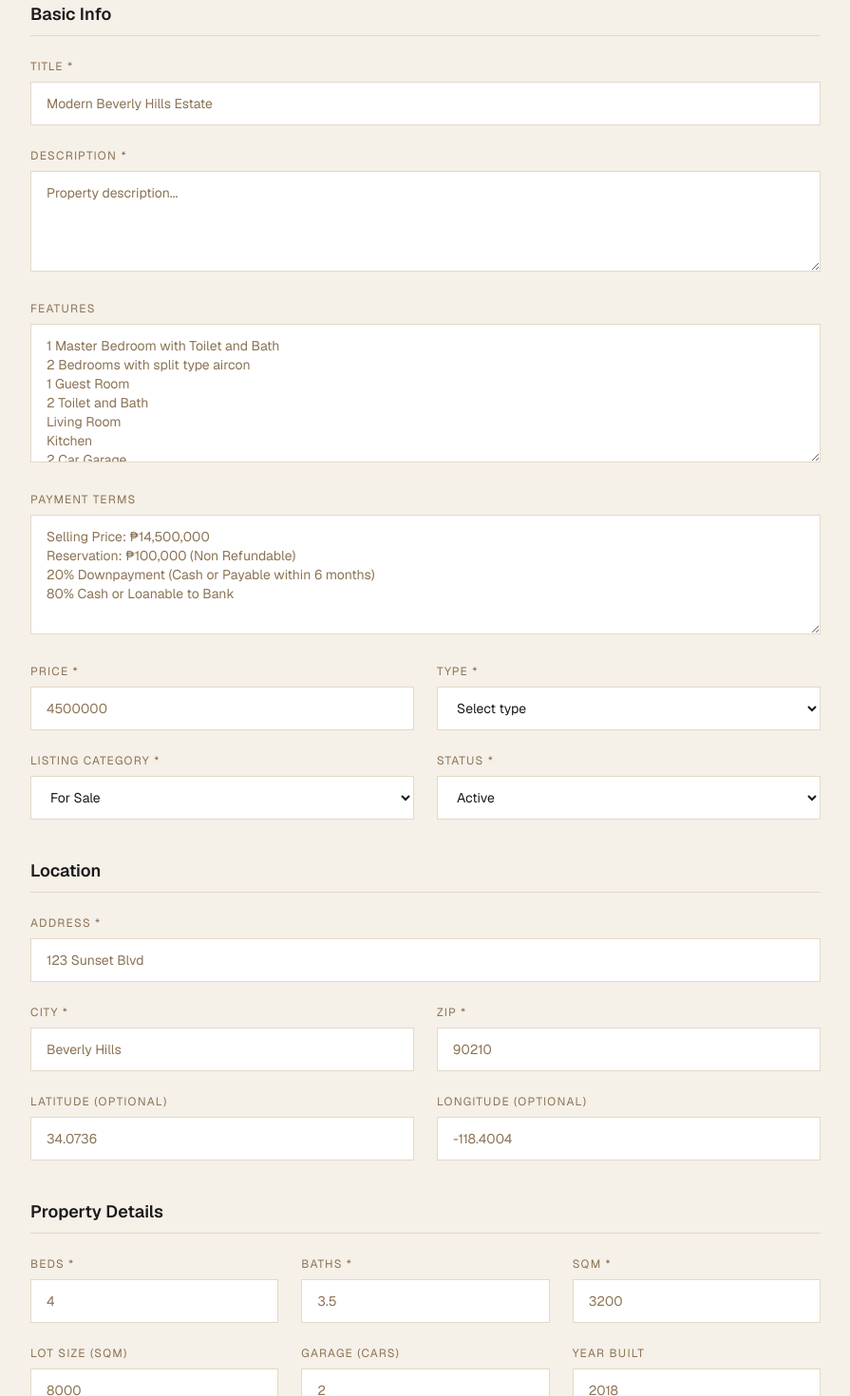
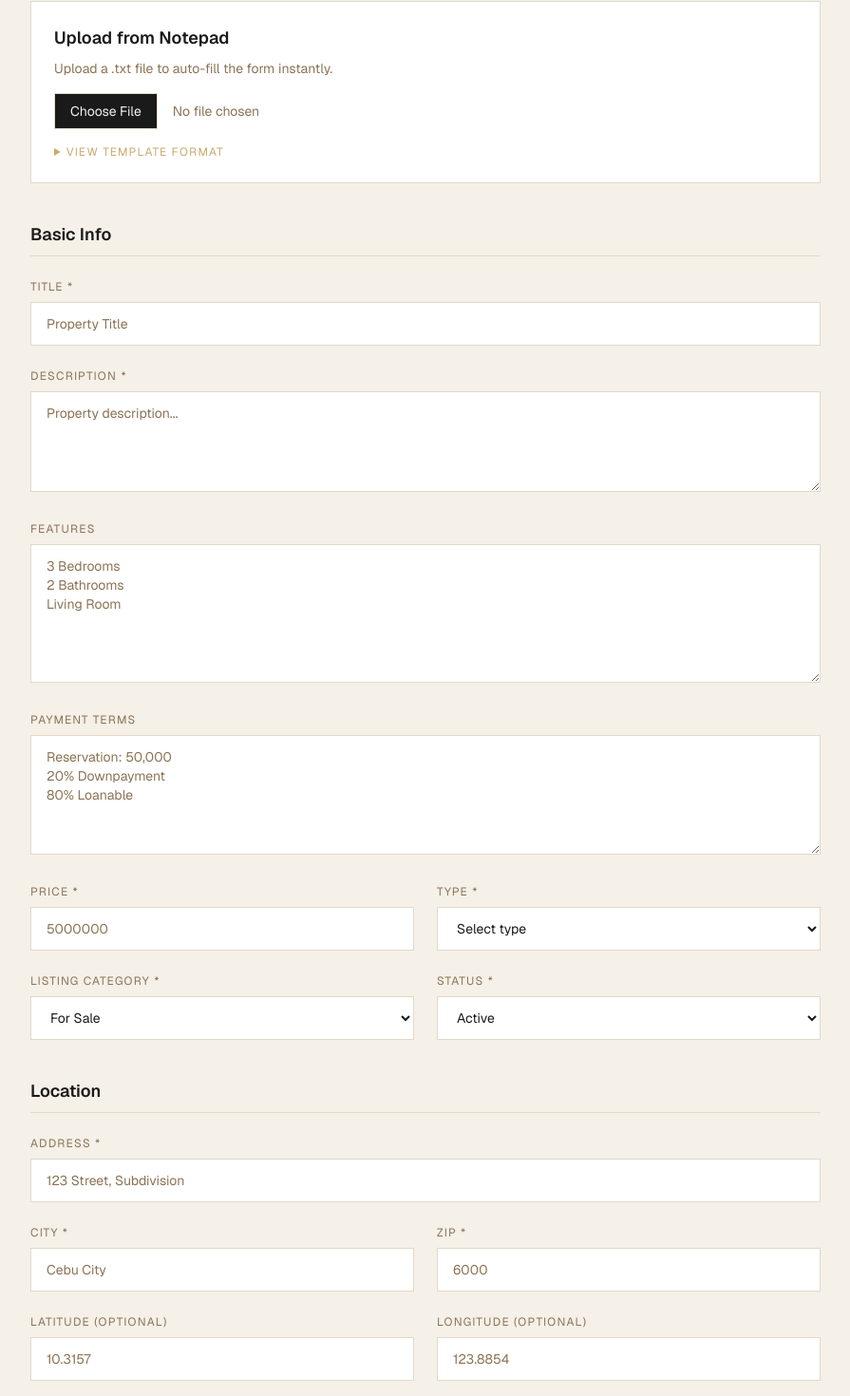
Before and after one commit to ChristineGiljang/realtor-rutch, a Next.js app: page /admin/listings/new in a window 1280 px wide. Shown: the part 179-1649 px from the top of the page at 95% size, without its empty margins (192-1087 px from the left). Built offline with nearby package versions, Linux system fonts and the light colour scheme.

Commit message:
add notepad txt upload to property form

```diff
--- a/components/admin/PropertyForm.tsx
+++ b/components/admin/PropertyForm.tsx
@@ -1,6 +1,6 @@
 "use client";
 
-import { useState } from "react";
+import { useState, useRef } from "react";
 import { useRouter } from "next/navigation";
 import imageCompression from "browser-image-compression";
 
@@ -11,6 +11,111 @@ export default function PropertyForm() {
   const [previews, setPreviews] = useState<string[]>([]);
   const [error, setError] = useState("");
   const [compressing, setCompressing] = useState(false);
+  const [parsed, setParsed] = useState(false);
+
+  const titleRef = useRef<HTMLInputElement>(null);
+  const priceRef = useRef<HTMLInputElement>(null);
+  const typeRef = useRef<HTMLSelectElement>(null);
+  const categoryRef = useRef<HTMLSelectElement>(null);
+  const statusRef = useRef<HTMLSelectElement>(null);
+  const addressRef = useRef<HTMLInputElement>(null);
+  const cityRef = useRef<HTMLInputElement>(null);
+  const zipRef = useRef<HTMLInputElement>(null);
+  const bedsRef = useRef<HTMLInputElement>(null);
+  const bathsRef = useRef<HTMLInputElement>(null);
+  const sqmRef = useRef<HTMLInputElement>(null);
+  const lotRef = useRef<HTMLInputElement>(null);
+  const garageRef = useRef<HTMLInputElement>(null);
+  const yearRef = useRef<HTMLInputElement>(null);
+  const descriptionRef = useRef<HTMLTextAreaElement>(null);
+  const featuresRef = useRef<HTMLTextAreaElement>(null);
+  const paymentRef = useRef<HTMLTextAreaElement>(null);
+
+  const parseTemplate = (text: string) => {
+    const lines = text.split("\n");
+    const data: Record<string, string> = {};
+    let currentKey = "";
+    let multilineValue = "";
+
+    for (const line of lines) {
+      const colonIndex = line.indexOf(":");
+      if (colonIndex === -1) {
+        if (currentKey) multilineValue += (multilineValue ? "\n" : "") + line;
+        continue;
+      }
+
+      const key = line.substring(0, colonIndex).trim().toUpperCase();
+
+      if (
+        [
+          "TITLE",
+          "PRICE",
+          "TYPE",
+          "CATEGORY",
+          "STATUS",
+          "ADDRESS",
+          "CITY",
+          "ZIP",
+          "BEDS",
+          "BATHS",
+          "SQM",
+          "LOT",
+          "GARAGE",
+          "YEAR",
+        ].includes(key)
+      ) {
+        if (currentKey) data[currentKey] = multilineValue.trim();
+        currentKey = key;
+        multilineValue = line.substring(colonIndex + 1).trim();
+      } else if (["DESCRIPTION", "FEATURES", "PAYMENT"].includes(key)) {
+        if (currentKey) data[currentKey] = multilineValue.trim();
+        currentKey = key;
+        multilineValue = "";
+      } else if (currentKey) {
+        multilineValue += (multilineValue ? "\n" : "") + line;
+      }
+    }
+    if (currentKey) data[currentKey] = multilineValue.trim();
+
+    if (titleRef.current && data.TITLE) titleRef.current.value = data.TITLE;
+    if (priceRef.current && data.PRICE)
+      priceRef.current.value = data.PRICE.replace(/[^0-9.]/g, "");
+    if (typeRef.current && data.TYPE)
+      typeRef.current.value = data.TYPE.toLowerCase();
+    if (categoryRef.current && data.CATEGORY)
+      categoryRef.current.value = data.CATEGORY.toLowerCase();
+    if (statusRef.current && data.STATUS)
+      statusRef.current.value = data.STATUS.toLowerCase();
+    if (addressRef.current && data.ADDRESS)
+      addressRef.current.value = data.ADDRESS;
+    if (cityRef.current && data.CITY) cityRef.current.value = data.CITY;
+    if (zipRef.current && data.ZIP) zipRef.current.value = data.ZIP;
+    if (bedsRef.current && data.BEDS) bedsRef.current.value = data.BEDS;
+    if (bathsRef.current && data.BATHS) bathsRef.current.value = data.BATHS;
+    if (sqmRef.current && data.SQM) sqmRef.current.value = data.SQM;
+    if (lotRef.current && data.LOT) lotRef.current.value = data.LOT;
+    if (garageRef.current && data.GARAGE) garageRef.current.value = data.GARAGE;
+    if (yearRef.current && data.YEAR) yearRef.current.value = data.YEAR;
+    if (descriptionRef.current && data.DESCRIPTION)
+      descriptionRef.current.value = data.DESCRIPTION;
+    if (featuresRef.current && data.FEATURES)
+      featuresRef.current.value = data.FEATURES;
+    if (paymentRef.current && data.PAYMENT)
+      paymentRef.current.value = data.PAYMENT;
+
+    setParsed(true);
+  };
+
+  const handleFileUpload = (e: React.ChangeEvent<HTMLInputElement>) => {
+    const file = e.target.files?.[0];
+    if (!file) return;
+    const reader = new FileReader();
+    reader.onload = (event) => {
+      const text = event.target?.result as string;
+      parseTemplate(text);
+    };
+    reader.readAsText(file);
+  };
 
   const handleImageChange = async (e: React.ChangeEvent<HTMLInputElement>) => {
     const files = Array.from(e.target.files || []);
@@ -79,6 +184,59 @@ export default function PropertyForm() {
         </div>
       )}
 
+      {/* Upload from Notepad */}
+      <section className="bg-white border border-[#E2D9C8] p-6">
+        <h2 className="text-lg font-semibold mb-2 text-[#1A1A1A]">
+          Upload from Notepad
+        </h2>
+        <p className="text-[#8B7355] text-sm mb-4">
+          Upload a .txt file to auto-fill the form instantly.
+        </p>
+        <input
+          type="file"
+          accept=".txt"
+          onChange={handleFileUpload}
+          className="w-full text-sm text-[#8B7355] file:mr-4 file:py-2 file:px-4 file:border file:border-[#E2D9C8] file:bg-[#1A1A1A] file:text-[#F5F0E8] file:text-sm file:cursor-pointer hover:file:bg-[#C9A96E] file:transition"
+        />
+        {parsed && (
+          <p className="text-green-600 text-sm mt-3">
+            ✓ Form filled successfully! Review the fields below, upload images,
+            then save.
+          </p>
+        )}
+
+        <details className="mt-4">
+          <summary className="text-xs tracking-widest uppercase text-[#C9A96E] cursor-pointer">
+            View Template Format
+          </summary>
+          <pre className="bg-[#F5F0E8] p-4 text-xs text-[#8B7355] leading-relaxed overflow-x-auto mt-2 whitespace-pre-wrap">{`TITLE: Property Title Here
+PRICE: 5000000
+TYPE: house
+CATEGORY: sale
+STATUS: active
+ADDRESS: 123 Street, Subdivision
+CITY: Cebu City
+ZIP: 6000
+BEDS: 3
+BATHS: 2
+SQM: 120
+LOT: 150
+GARAGE: 1
+YEAR: 2020
+DESCRIPTION:
+Write your description here...
+FEATURES:
+3 Bedrooms
+2 Bathrooms
+Living Room
+Kitchen
+PAYMENT:
+Reservation: 50000
+20% Downpayment
+80% Loanable`}</pre>
+        </details>
+      </section>
+
       {/* Basic Info */}
       <section>
         <h2 className="text-lg font-semibold mb-6 pb-2 border-b border-[#E2D9C8] text-[#1A1A1A]">
@@ -88,15 +246,17 @@ export default function PropertyForm() {
           <div className="md:col-span-2">
             <label className={labelClass}>Title *</label>
             <input
+              ref={titleRef}
               name="title"
               required
-              placeholder="Modern Beverly Hills Estate"
+              placeholder="Property Title"
               className={inputClass}
             />
           </div>
           <div className="md:col-span-2">
             <label className={labelClass}>Description *</label>
             <textarea
+              ref={descriptionRef}
               name="description"
               required
               rows={4}
@@ -107,34 +267,37 @@ export default function PropertyForm() {
           <div className="md:col-span-2">
             <label className={labelClass}>Features</label>
             <textarea
+              ref={featuresRef}
               name="features"
               rows={6}
-              placeholder={`1 Master Bedroom with Toilet and Bath\n2 Bedrooms with split type aircon\n1 Guest Room\n2 Toilet and Bath\nLiving Room\nKitchen\n2 Car Garage`}
+              placeholder={`3 Bedrooms\n2 Bathrooms\nLiving Room`}
               className={inputClass}
             />
           </div>
           <div className="md:col-span-2">
             <label className={labelClass}>Payment Terms</label>
             <textarea
+              ref={paymentRef}
               name="paymentTerms"
               rows={5}
-              placeholder={`Selling Price: ₱14,500,000\nReservation: ₱100,000 (Non Refundable)\n20% Downpayment (Cash or Payable within 6 months)\n80% Cash or Loanable to Bank`}
+              placeholder={`Reservation: 50,000\n20% Downpayment\n80% Loanable`}
               className={inputClass}
             />
           </div>
           <div>
             <label className={labelClass}>Price *</label>
             <input
+              ref={priceRef}
               name="price"
               type="number"
               required
-              placeholder="4500000"
+              placeholder="5000000"
               className={inputClass}
             />
           </div>
           <div>
             <label className={labelClass}>Type *</label>
-            <select name="type" required className={inputClass}>
+            <select ref={typeRef} name="type" required className={inputClass}>
               <option value="">Select type</option>
               <option value="house">House</option>
               <option value="condo">Condo</option>
@@ -144,14 +307,24 @@ export default function PropertyForm() {
           </div>
           <div>
             <label className={labelClass}>Listing Category *</label>
-            <select name="listingCategory" required className={inputClass}>
+            <select
+              ref={categoryRef}
+              name="listingCategory"
+              required
+              className={inputClass}
+            >
               <option value="sale">For Sale</option>
               <option value="rent">For Rent</option>
             </select>
           </div>
           <div>
             <label className={labelClass}>Status *</label>
-            <select name="status" required className={inputClass}>
+            <select
+              ref={statusRef}
+              name="status"
+              required
+              className={inputClass}
+            >
               <option value="active">Active</option>
               <option value="pending">Pending</option>
               <option value="sold">Sold</option>
@@ -169,27 +342,30 @@ export default function PropertyForm() {
           <div className="md:col-span-2">
             <label className={labelClass}>Address *</label>
             <input
+              ref={addressRef}
               name="address"
               required
-              placeholder="123 Sunset Blvd"
+              placeholder="123 Street, Subdivision"
               className={inputClass}
             />
           </div>
           <div>
             <label className={labelClass}>City *</label>
             <input
+              ref={cityRef}
               name="city"
               required
-              placeholder="Beverly Hills"
+              placeholder="Cebu City"
               className={inputClass}
             />
           </div>
           <div>
             <label className={labelClass}>ZIP *</label>
             <input
+              ref={zipRef}
               name="zip"
               required
-              placeholder="90210"
+              placeholder="6000"
               className={inputClass}
             />
           </div>
@@ -199,7 +375,7 @@ export default function PropertyForm() {
               name="lat"
               type="number"
               step="any"
-              placeholder="34.0736"
+              placeholder="10.3157"
               className={inputClass}
             />
           </div>
@@ -209,7 +385,7 @@ export default function PropertyForm() {
               name="lng"
               type="number"
               step="any"
-              placeholder="-118.4004"
+              placeholder="123.8854"
               className={inputClass}
             />
           </div>
@@ -225,59 +401,65 @@ export default function PropertyForm() {
           <div>
             <label className={labelClass}>Beds *</label>
             <input
+              ref={bedsRef}
               name="beds"
               type="number"
               required
-              placeholder="4"
+              placeholder="3"
               className={inputClass}
             />
           </div>
           <div>
             <label className={labelClass}>Baths *</label>
             <input
+              ref={bathsRef}
               name="baths"
               type="number"
               step="0.5"
               required
-              placeholder="3.5"
+              placeholder="2"
               className={inputClass}
             />
           </div>
           <div>
             <label className={labelClass}>Sqm *</label>
             <input
+              ref={sqmRef}
               name="sqft"
               type="number"
               required
-              placeholder="3200"
+              placeholder="120"
               className={inputClass}
             />
           </div>
           <div>
             <label className={labelClass}>Lot Size (sqm)</label>
             <input
+              ref={lotRef}
               name="lotSize"
               type="number"
               step="any"
-              placeholder="8000"
+              placeholder="150"
               className={inputClass}
             />
           </div>
           <div>
             <label className={labelClass}>Garage (cars)</label>
             <input
+              ref={garageRef}
               name="garage"
               type="number"
-              placeholder="2"
+              placeholder="1"
               className={inputClass}
             />
           </div>
           <div>
             <label className={labelClass}>Year Built</label>
             <input
+              ref={yearRef}
               name="yearBuilt"
               type="number"
-              placeholder="2018"
+              placeholder="2020"
               className={inputClass}
             />
           </div>
@@ -331,7 +513,6 @@ export default function PropertyForm() {
             </p>
           )}
         </div>
-
         {previews.length > 0 && (
           <div className="grid grid-cols-3 md:grid-cols-4 gap-4 mt-6">
             {previews.map((src, i) => (
```
